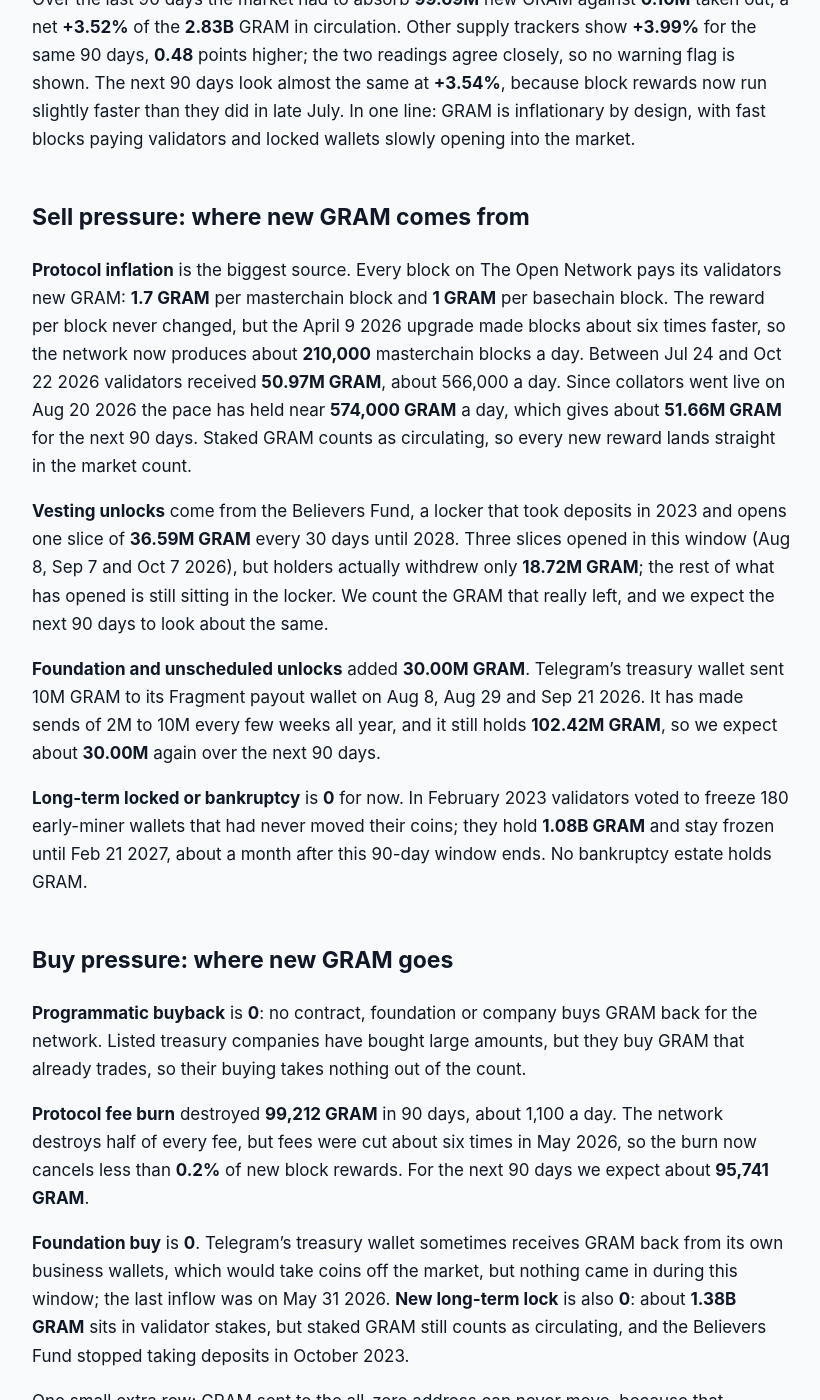
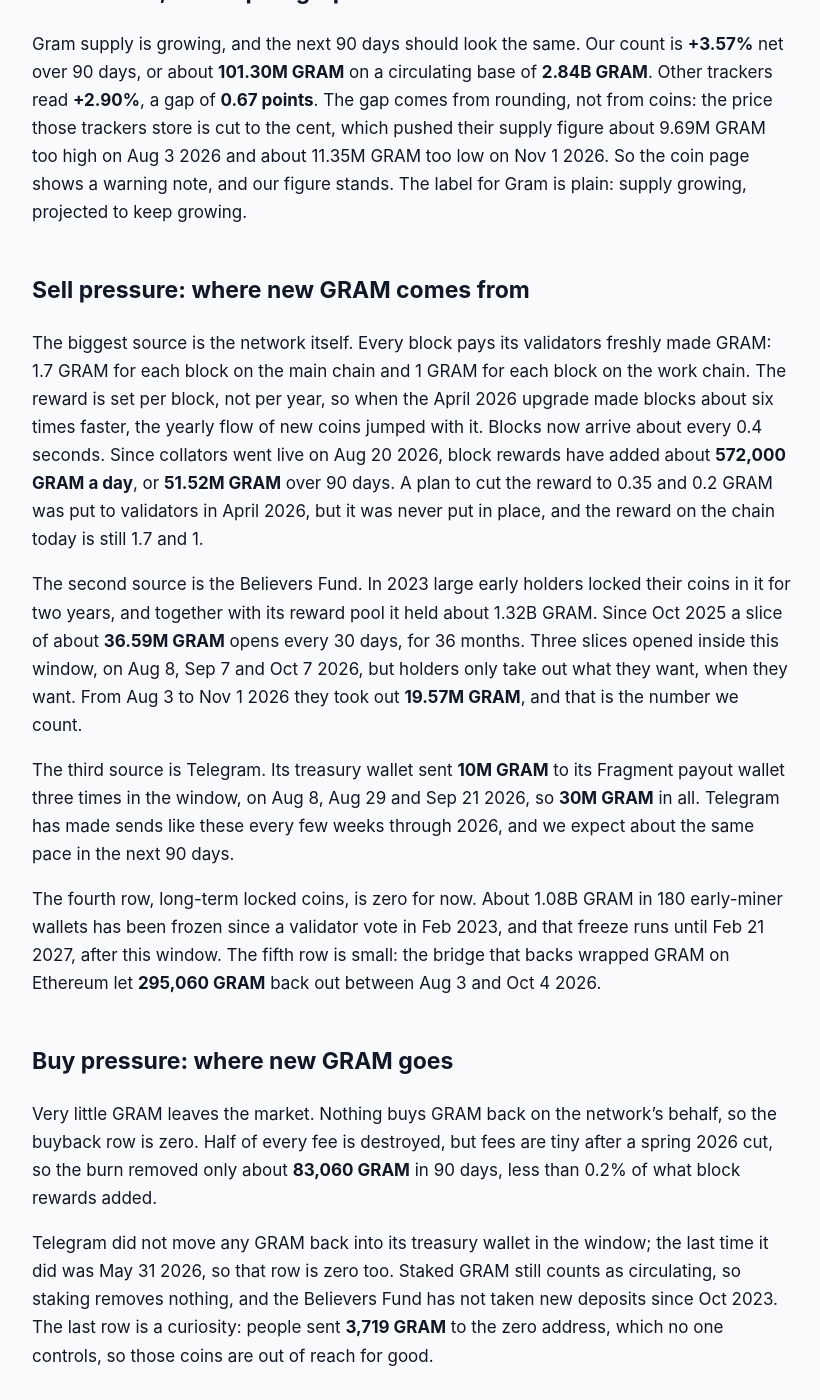
Before and after one commit to jeevansongmy-spec/mrnasdog-articles, a Jekyll site: the page built from crypto/ton-pressure-framework.md, in a window 1280 px wide and 1400 px high, scrolled down 574 px. Shown: the whole window, without its empty margins (228-1048 px from the left). Built offline with Jekyll 4.4.1, drawn with Linux system fonts in a browser that asks for light colours; some of the changed text lies outside the part shown.

Commit message:
publish: crypto/ton-pressure-framework

```diff
--- a/crypto/ton-pressure-framework.md
+++ b/crypto/ton-pressure-framework.md
@@ -1,6 +1,6 @@
 ---
-title:         "GRAM Inflation Analysis · October 2026 · Supply growing · projected to keep growing"
-description:   "GRAM is inflationary: 50.97M GRAM of block rewards plus 48.72M released by the Believers Fund and Telegram, against a 99.2K burn, give +3.52% in 90 days."
+title:         "GRAM Inflation Analysis · November 2026 · Supply growing · projected to keep growing"
+description:   "GRAM is inflationary: 51.5M GRAM of block rewards, 19.6M from the Believers Fund and 30M from Telegram's treasury give +3.57% net in 90 days. No hard cap."
 canonical_url: "https://mrnasdog.com/research/gram/inflation"
 tags:          ["crypto", "gram", "toncoin", "layer1"]
 published:     true
@@ -10,54 +10,62 @@ published:     true
 <!-- main-page -->
 Looking for the buy-or-sell answer? It is on the GRAM coin page, with demand and price drivers: [mrnasdog.com/research/gram](https://mrnasdog.com/research/gram)
 
-# GRAM Inflation Analysis · October 2026 · Supply growing · projected to keep growing
+# GRAM Inflation Analysis · November 2026 · Supply growing · projected to keep growing
 
-**GRAM** (Gram, formerly Toncoin) is inflationary: the circulating supply of The Open Network's coin grew by a net **+3.52%** between Jul 24 and Oct 22 2026, and we expect about **+3.54%** over the next 90 days. Three sources feed the market: block rewards (**50.97M GRAM**), claims from the Believers Fund locker (**18.72M**) and payouts from Telegram's treasury wallet (**30.00M**), while the fee burn removed only **99,212 GRAM**. GRAM has no supply cap, and 1.08B frozen GRAM wait behind a Feb 21 2027 date.
+*Checked Nov 1 2026*
+
+GRAM, the coin of The Open Network that was called Toncoin until June 2026, is inflationary and has no supply cap. Between Aug 3 and Nov 1 2026 about **101.39M GRAM** reached the market from block rewards, Believers Fund claims, Telegram's treasury and the Ethereum bridge, while only about **86,800 GRAM** left it, so net supply grew **+3.57%**. Other trackers show **+2.90%** for the same 90 days, and the coin page carries a warning note that explains why.
 
 ## The verdict, in one paragraph
 
-Over the last 90 days the market had to absorb **99.69M** new GRAM against **0.10M** taken out, a net **+3.52%** of the **2.83B** GRAM in circulation. Other supply trackers show **+3.99%** for the same 90 days, **0.48** points higher; the two readings agree closely, so no warning flag is shown. The next 90 days look almost the same at **+3.54%**, because block rewards now run slightly faster than they did in late July. In one line: GRAM is inflationary by design, with fast blocks paying validators and locked wallets slowly opening into the market.
+Gram supply is growing, and the next 90 days should look the same. Our count is **+3.57%** net over 90 days, or about **101.30M GRAM** on a circulating base of **2.84B GRAM**. Other trackers read **+2.90%**, a gap of **0.67 points**. The gap comes from rounding, not from coins: the price those trackers store is cut to the cent, which pushed their supply figure about 9.69M GRAM too high on Aug 3 2026 and about 11.35M GRAM too low on Nov 1 2026. So the coin page shows a warning note, and our figure stands. The label for Gram is plain: supply growing, projected to keep growing.
 
 ## Sell pressure: where new GRAM comes from
 
-**Protocol inflation** is the biggest source. Every block on The Open Network pays its validators new GRAM: **1.7 GRAM** per masterchain block and **1 GRAM** per basechain block. The reward per block never changed, but the April 9 2026 upgrade made blocks about six times faster, so the network now produces about **210,000** masterchain blocks a day. Between Jul 24 and Oct 22 2026 validators received **50.97M GRAM**, about 566,000 a day. Since collators went live on Aug 20 2026 the pace has held near **574,000 GRAM** a day, which gives about **51.66M GRAM** for the next 90 days. Staked GRAM counts as circulating, so every new reward lands straight in the market count.
+The biggest source is the network itself. Every block pays its validators freshly made GRAM: 1.7 GRAM for each block on the main chain and 1 GRAM for each block on the work chain. The reward is set per block, not per year, so when the April 2026 upgrade made blocks about six times faster, the yearly flow of new coins jumped with it. Blocks now arrive about every 0.4 seconds. Since collators went live on Aug 20 2026, block rewards have added about **572,000 GRAM a day**, or **51.52M GRAM** over 90 days. A plan to cut the reward to 0.35 and 0.2 GRAM was put to validators in April 2026, but it was never put in place, and the reward on the chain today is still 1.7 and 1.
 
-**Vesting unlocks** come from the Believers Fund, a locker that took deposits in 2023 and opens one slice of **36.59M GRAM** every 30 days until 2028. Three slices opened in this window (Aug 8, Sep 7 and Oct 7 2026), but holders actually withdrew only **18.72M GRAM**; the rest of what has opened is still sitting in the locker. We count the GRAM that really left, and we expect the next 90 days to look about the same.
+The second source is the Believers Fund. In 2023 large early holders locked their coins in it for two years, and together with its reward pool it held about 1.32B GRAM. Since Oct 2025 a slice of about **36.59M GRAM** opens every 30 days, for 36 months. Three slices opened inside this window, on Aug 8, Sep 7 and Oct 7 2026, but holders only take out what they want, when they want. From Aug 3 to Nov 1 2026 they took out **19.57M GRAM**, and that is the number we count.
 
-**Foundation and unscheduled unlocks** added **30.00M GRAM**. Telegram's treasury wallet sent 10M GRAM to its Fragment payout wallet on Aug 8, Aug 29 and Sep 21 2026. It has made sends of 2M to 10M every few weeks all year, and it still holds **102.42M GRAM**, so we expect about **30.00M** again over the next 90 days.
+The third source is Telegram. Its treasury wallet sent **10M GRAM** to its Fragment payout wallet three times in the window, on Aug 8, Aug 29 and Sep 21 2026, so **30M GRAM** in all. Telegram has made sends like these every few weeks through 2026, and we expect about the same pace in the next 90 days.
 
-**Long-term locked or bankruptcy** is **0** for now. In February 2023 validators voted to freeze 180 early-miner wallets that had never moved their coins; they hold **1.08B GRAM** and stay frozen until Feb 21 2027, about a month after this 90-day window ends. No bankruptcy estate holds GRAM.
+The fourth row, long-term locked coins, is zero for now. About 1.08B GRAM in 180 early-miner wallets has been frozen since a validator vote in Feb 2023, and that freeze runs until Feb 21 2027, after this window. The fifth row is small: the bridge that backs wrapped GRAM on Ethereum let **295,060 GRAM** back out between Aug 3 and Oct 4 2026.
 
 ## Buy pressure: where new GRAM goes
 
-**Programmatic buyback** is **0**: no contract, foundation or company buys GRAM back for the network. Listed treasury companies have bought large amounts, but they buy GRAM that already trades, so their buying takes nothing out of the count.
+Very little GRAM leaves the market. Nothing buys GRAM back on the network's behalf, so the buyback row is zero. Half of every fee is destroyed, but fees are tiny after a spring 2026 cut, so the burn removed only about **83,060 GRAM** in 90 days, less than 0.2% of what block rewards added.
 
-**Protocol fee burn** destroyed **99,212 GRAM** in 90 days, about 1,100 a day. The network destroys half of every fee, but fees were cut about six times in May 2026, so the burn now cancels less than **0.2%** of new block rewards. For the next 90 days we expect about **95,741 GRAM**.
-
-**Foundation buy** is **0**. Telegram's treasury wallet sometimes receives GRAM back from its own business wallets, which would take coins off the market, but nothing came in during this window; the last inflow was on May 31 2026. **New long-term lock** is also **0**: about **1.38B GRAM** sits in validator stakes, but staked GRAM still counts as circulating, and the Believers Fund stopped taking deposits in October 2023.
-
-One small extra row: GRAM sent to the all-zero address can never move, because that address is on the frozen list. It received **3,768 GRAM** in 90 days, mostly mistaken or test transfers.
+Telegram did not move any GRAM back into its treasury wallet in the window; the last time it did was May 31 2026, so that row is zero too. Staked GRAM still counts as circulating, so staking removes nothing, and the Believers Fund has not taken new deposits since Oct 2023. The last row is a curiosity: people sent **3,719 GRAM** to the zero address, which no one controls, so those coins are out of reach for good.
 
 ## Foundation and overhang
 
-About **2.44B GRAM**, close to half of all coins, sits outside the market today, in four places we watch on-chain every day. The Believers Fund locker holds **1.25B GRAM**; about **368M** of that has already opened but nobody has claimed it yet, and the rest opens in 30-day slices until 2028. The frozen early-miner wallets hold **1.08B GRAM** until Feb 21 2027. Telegram's treasury wallet holds **102.42M GRAM** with no published schedule. A bridge lock holds **9.30M GRAM** that backs wrapped GRAM already trading on other chains.
+Three large piles sit outside the circulating count, and each one can add to supply later. The Believers Fund holds **1.25B GRAM**. About 367M of that has already opened and can be claimed at any time, and about 878M is still waiting for its monthly slices, which run to 2028. If holders start claiming faster, the second row grows quickly.
 
-The old TON Foundation wallet holds **1.59M GRAM**, already counted as circulating, and did not move. If the balance of any of these wallets falls between our checks, that outflow enters the Foundation and unscheduled unlock row at the next check.
+Telegram's treasury wallet holds **102.42M GRAM** after this window's sends. At 30M every 90 days, that pile would last about ten more months.
+
+The frozen early-miner wallets hold **1.08B GRAM**. Most of them were never used, and their owners may no longer have the keys, but the freeze itself ends on Feb 21 2027. Any coins that move after that date would be new supply, so this is the pile to watch in early 2027. The Ethereum bridge holds another 9.30M GRAM that backs wrapped coins already trading there.
 
 ## How GRAM compares to other proof-of-stake Layer 1 chains
 
-Most proof-of-stake Layer 1 chains pay validators from new coins, but they set the amount in different ways. Ethereum pays according to how much ETH is staked and burns the base fee of every transaction, so busy periods cancel a real share of issuance. Solana follows a published schedule whose yearly rate steps down over time. GRAM does neither: The Open Network pays a fixed amount per block, so the speed of the chain sets the supply growth. When the April 2026 upgrade made blocks about six times faster, yearly issuance rose from well under 1% of all coins to close to 4%, with no vote on the reward itself.
+Most proof-of-stake chains pay validators in new coins, so new supply is normal. What sets Gram apart is how its reward is set. Ethereum pays validators according to how much is staked, and part of every fee is burned. Solana follows a yearly issuance rate that steps down on a published path. Gram pays a fixed amount per block, so its supply growth follows block speed. When blocks got about six times faster in April 2026, yearly issuance rose to match, and with about 1.31B GRAM staked, those rewards give stakers a very high yield, close to 17% a year.
 
-The burn side is also unusual. BNB Chain removes coins every quarter on a fixed plan, and Ethereum's fee burn has at times outweighed its issuance. GRAM burns half of its fees, but its fees are among the lowest of any large chain after the May 2026 cut, so the burn is a rounding error. GRAM's other difference is custody: close to half of all coins sit in a community locker, frozen miner wallets and a Telegram wallet, so release decisions and claim habits move the market count as much as the protocol does.
+Gram also leans less on its fee burn than many chains. Half of every fee is burned, but fees were cut on purpose to make sends almost free, so the burn barely moves the count. On top of the block rewards, Gram has two release valves that many Layer 1 chains no longer have: a large vesting fund that early holders can drain at their own pace, and a company treasury, Telegram's, that sells or pays out coins every few weeks.
 
 ## What to watch in the next 90 days
 
-The next Believers Fund slices open on **Nov 6 2026**, **Dec 6 2026** and **Jan 5 2027**, each 36.59M GRAM; a jump in claims would raise the reading. Telegram's treasury wallet has sent 10M GRAM about every three to four weeks since July, and the next send would land in the Foundation row. Validators began voting on Oct 21 2026 on a new network version and a faster way to share blocks; neither changes the reward, but any future vote on the block reward would change GRAM's biggest supply source. A cut to 0.35 and 0.2 GRAM per block was discussed earlier in 2026 and never came to a vote. Just past this window, the frozen early-miner wallets holding 1.08B GRAM unfreeze on **Feb 21 2027**.
+**Nov 6 2026, Dec 6 2026 and Jan 5 2027:** three more Believers Fund slices of about 36.59M GRAM each open. If holders claim more than the 19.57M they took out in the last 90 days, the second row rises.
+
+**Telegram's next payout:** its last 10M GRAM send was on Sep 21 2026. A new send would keep the third row on pace; a long pause would bring it down.
+
+**Block speed:** since Oct 19 2026 the main chain has made about 2.5% fewer blocks, and fewer blocks mean fewer new coins. Any new vote to change the per-block reward would change the first row at once.
+
+**Feb 21 2027:** the freeze on 1.08B GRAM in early-miner wallets ends, just after this window. Any vote to extend it, or any coins moving out after it, would change the long-term picture for Gram.
 
 ## Summary
 
-GRAM, the coin of The Open Network, grew its circulating supply by a net **+3.52%** in the 90 days to Oct 22 2026, and the next 90 days look about the same at **+3.54%**. Block rewards of about 574,000 GRAM a day are the main source, with steady releases from the Believers Fund locker and Telegram's treasury on top, while the fee burn removes almost nothing. The key risk is the 2.44B GRAM still outside the market, led by 1.08B frozen GRAM that unfreeze on Feb 21 2027. GRAM has no supply cap, so only a vote on the block reward could slow its main source of new coins.
+Gram supply grew **+3.57%** in the 90 days to Nov 1 2026, about 101.30M GRAM net, and should grow about the same in the next 90 days.
 
----
+Block rewards of about 572,000 GRAM a day are the biggest source, followed by 30M GRAM from Telegram's treasury and 19.57M GRAM claimed from the Believers Fund.
 
-*MrNasDog Pressure Framework analysis of GRAM, Metric 1 — Inflation. Data + explanation only. Not financial advice. Checked Oct 22 2026.*
+The fee burn takes out only about 83,060 GRAM in 90 days, so almost nothing offsets the new coins.
+
+Large piles still wait outside the market: 1.25B GRAM in the Believers Fund, 102.42M in Telegram's treasury and 1.08B in frozen wallets whose freeze ends on Feb 21 2027.
```
